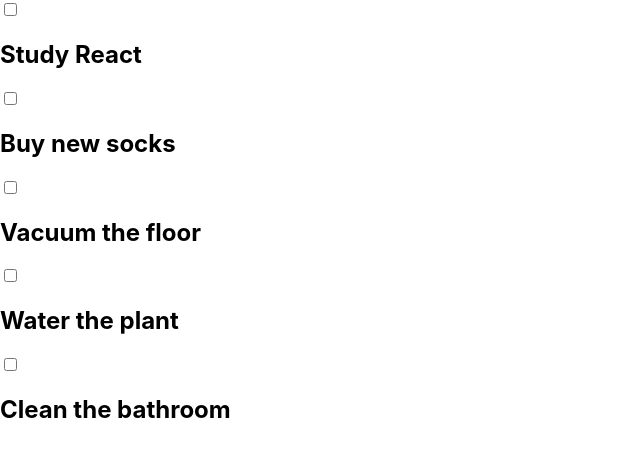
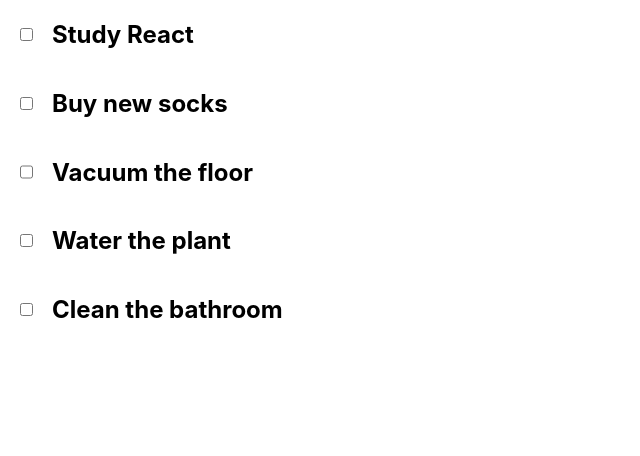
Before and after one commit to RhysMalyon/react-todo-list, a React (Create React App) app: page / in a window 1280 px wide. Shown: the top 456 px of the page, without its empty margins (0-640 px from the left). Built offline with nearby package versions, Linux system fonts and the light colour scheme.

Commit message:
Todo item stylesheet

```diff
--- /dev/null
+++ b/src/styles/_todo-item.scss
@@ -0,0 +1,8 @@
+.todo-item {
+  display: flex;
+  margin-left: 1rem;
+
+  h2 {
+    padding-left: 1rem;
+  }
+}
--- a/src/styles/index.scss
+++ b/src/styles/index.scss
@@ -1,3 +1,5 @@
+@import 'todo-item';
+
 body {
   margin: 0;
   font-family: -apple-system, BlinkMacSystemFont, 'Segoe UI', 'Roboto', 'Oxygen',
```
